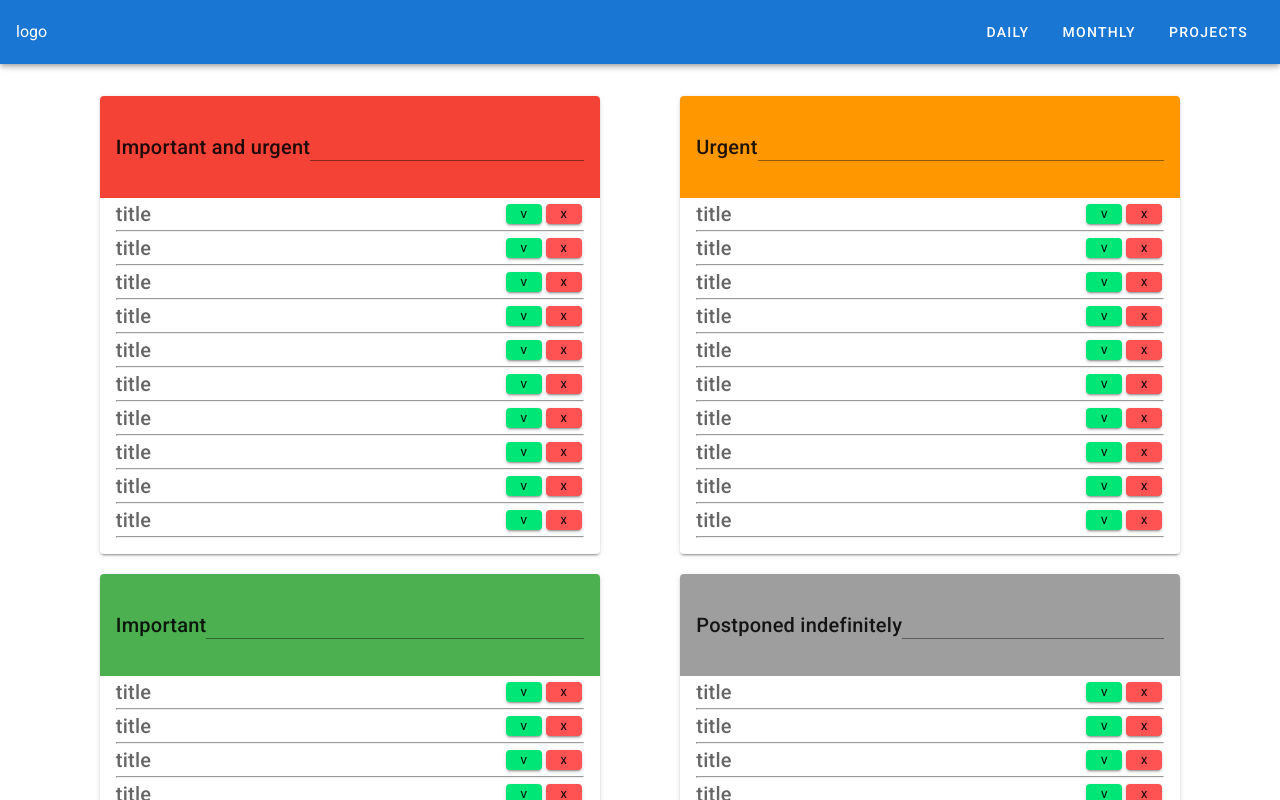
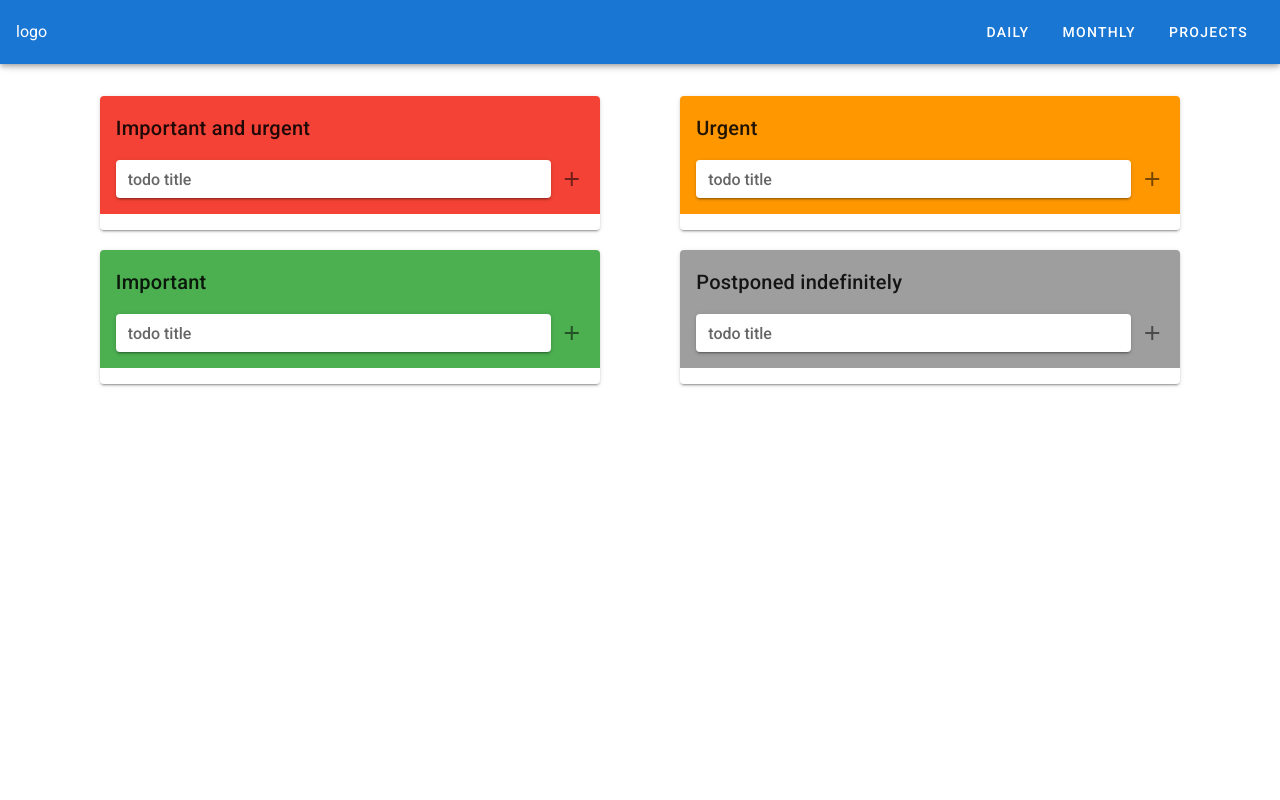
Before and after one commit to tsepo4kin/tsp-to-do-vk, a Vue app: page / in a window 1280 px wide. Shown: the top 800 px of the page. Built offline with nearby package versions, Linux system fonts and the light colour scheme.

Commit message:
update input todos

```diff
--- a/src/components/TodoItem.vue
+++ b/src/components/TodoItem.vue
@@ -7,7 +7,7 @@
       style="width: 390px"
       :class="{ 'text-decoration-line-through': isComplete }"
       class="title"
-      >title</span
+      >{{ title }}</span
     >
 
     <v-btn
@@ -26,6 +26,11 @@ export default {
   data: () => ({
     isComplete: false,
   }),
+  props: {
+    title: {
+      require: true,
+    },
+  },
 };
 </script>
 
--- a/src/components/TodosList.vue
+++ b/src/components/TodosList.vue
@@ -1,11 +1,24 @@
 <template>
   <v-card width="500" class="mt-5 mx-auto">
-    <v-card-title :class="color">
-      {{ listName }}
-      <v-text-field> </v-text-field>
+    <v-card-title :class="color" class="d-block">
+      <p>{{ listName }}</p>
+      <v-text-field
+        autocomplete="off"
+        label="todo title"
+        solo
+        clearable
+        dense
+        background-color="#fff"
+        color="#000"
+        hide-details="true"
+        v-model="todoTitle"
+        append-outer-icon="mdi-plus"
+        @click:append-outer="addTodo"
+      >
+      </v-text-field>
     </v-card-title>
     <v-card-text>
-      <todo-item v-for="(k, i) in 10" :key="i" />
+      <todo-item v-for="(todo, i) in todos" :key="i" :title="todo" />
     </v-card-text>
   </v-card>
 </template>
@@ -24,6 +37,16 @@ export default {
       require: true,
     },
   },
+  data: () => ({
+    todoTitle: null,
+    todos: [],
+  }),
+  methods: {
+    addTodo() {
+      this.todos.push(this.todoTitle);
+      this.todoTitle = null;
+    },
+  },
 };
 </script>
 
```
